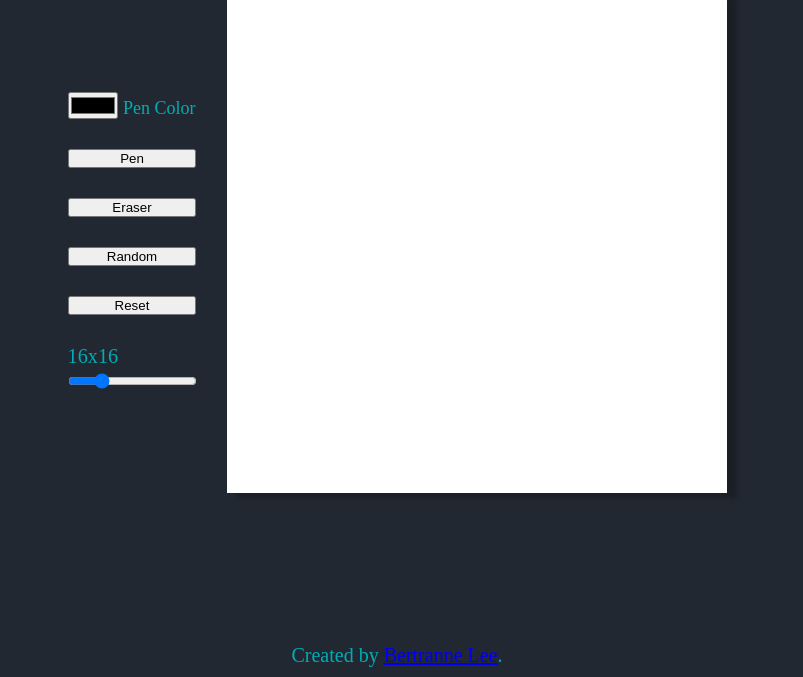
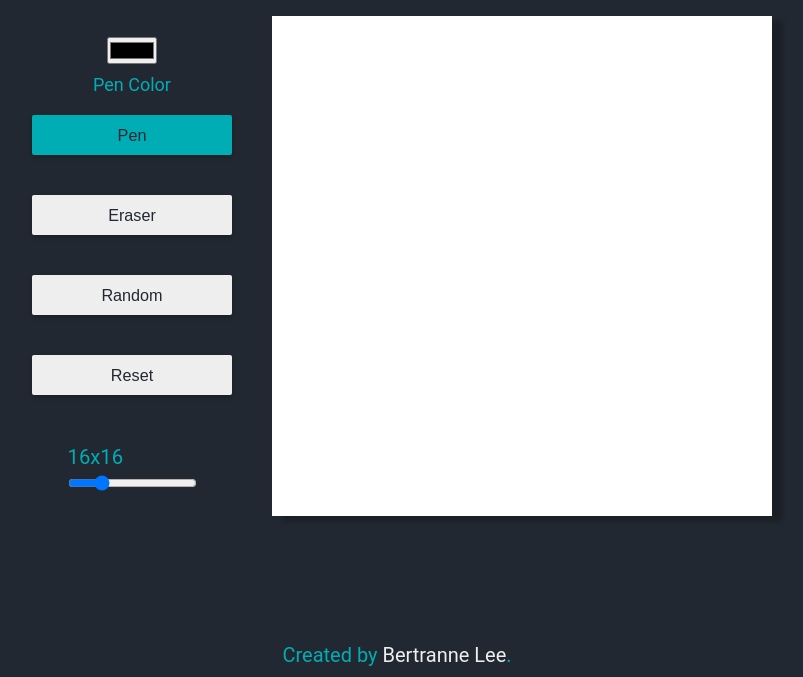
Before and after one commit to bertrainn/Etch-A-Sketch, a plain HTML site: page index.html in a window 1280 px wide. Shown: the part 123-800 px from the top of the page, without its empty margins (243-1046 px from the left). Drawn offline with Linux system fonts and the light colour scheme.

Commit message:
updated main, index and style

```diff
--- a/index.html
+++ b/index.html
@@ -11,13 +11,13 @@
     <header class="title">
       <h1 class="title_text">Etch A Sketch</h1>
     </header>
-    <div class="flex-container">
+    <main class="flex-container">
       <div class="control_containers">
         <div class="button_container">
           <div class="color_picker">
             <input type="color" id="color_input" value="#000000"> <span>Pen Color</span>
           </div>
-          <button id="pen_btn">Pen</button>
+          <button class="active" id="pen_btn">Pen</button>
           <button id="eraser_btn">Eraser</button>
           <button id="random_btn">Random</button>
           <button id="reset_btn">Reset</button>
@@ -28,7 +28,7 @@
         </div>
       </div>
       <div class="canvas" id="canvas"></div>
-    </div>
+    </main>
     <footer class="contact_info">
         <p>Created by <a href="https://github.com/bertrainn">Bertranne Lee</a>.</p>
     </footer>
--- a/main.js
+++ b/main.js
@@ -8,6 +8,7 @@ function change_Pen_Color(new_Color) {
 
 function change_Mode(new_Mode) {
   current_Mode = new_Mode;
+  active_button(new_Mode);
 }
 
 function change_size(new_Size) {
@@ -28,9 +29,9 @@ let mouseDown = false;
 document.body.onpointerdown = () => (mouseDown = true);
 document.body.onpointerup = () => (mouseDown = false);
 
-pen_input.onclick = () => change_Mode('color');
-eraser_input.onclick = () => change_Mode('eraser');
-random_input.onclick = () => change_Mode('random');
+pen_input.onclick = () => change_Mode("pen_btn");
+eraser_input.onclick = () => change_Mode("eraser_btn");
+random_input.onclick = () => change_Mode("random_btn");
 
 slider_input.onmousemove = (e) => change_Size_Text(e.target.value);
 slider_input.onchange = (e) => change_Canvas_size(e.target.value);
@@ -73,16 +74,24 @@ function clear_Canvas() {
 
 function draw(e) {
   if (e.type === "pointerover" && !mouseDown) return;
-  if (current_Mode === "random") {
+  if (current_Mode === "random_btn") {
     const randomR = Math.floor(Math.random() * 256);
     const randomG = Math.floor(Math.random() * 256);
     const randomB = Math.floor(Math.random() * 256);
     e.target.style.backgroundColor = `rgb(${randomR}, ${randomG}, ${randomB})`;
-  } else if (current_Mode === "color") {
+  } else if (current_Mode === "pen_btn") {
     e.target.style.backgroundColor = current_Pen_Color;
-  } else if (current_Mode === "eraser") {
+  } else if (current_Mode === "eraser_btn") {
     e.target.style.backgroundColor = "#FFFFFF";
   }
+}
+
+function active_button(new_Mode) {
+  let current_active = document.getElementsByClassName("active")[0];
+  current_active.classList.toggle("active");
+
+  let new_active = document.getElementById(`${new_Mode}`);
+  new_active.classList.toggle("active");
 }
 
 window.onload = () => {
--- a/style.css
+++ b/style.css
@@ -12,6 +12,7 @@
 
 html {
     font-size: 1.125rem;
+    font-family: Roboto, "Helvetica Neue";
 }
 
 body {
@@ -25,11 +26,12 @@ body {
     justify-content: flex-end;
     flex-direction: column-reverse;
     gap: 20px;
+    margin: 0 auto;
 }
 
 .title_text {
     text-align: center;
-    font-size: 2rem;
+    font-size: clamp(40px, 5vw, 65px);
     padding: 0.5em 0 0.5em;
 }
 
@@ -52,7 +54,6 @@ body {
 .button_container {
     display: flex;
     flex-direction: column;
-    gap: 30px;
 }
 
 .slider_text {
@@ -60,8 +61,15 @@ body {
     margin-bottom: 5px;
 }
 
+.color_picker {
+    display: flex;
+    align-items: center;
+    justify-content: center;
+    flex-direction: column;
+    gap: 10px;
+}
+
 footer {
-    position: absolute;
     bottom: 0;
     left: 0;
     display: flex;
@@ -73,16 +81,56 @@ footer {
     font-size: 20px;
 }
 
+button {
+    display: inline-block;
+    position: relative;
+    width: 120px;
+    height: 32px;
+    line-height: 32px;
+    border-radius: 2px;
+    font-size: 0.9em;
+    background-color: var(--main_white);
+    color: var(--main_back);
+    margin: 20px 10px;
+    transition: 0.2s;
+    transition-delay: 0.2s;
+    box-shadow: 0 2px 5px 0 rgba(0, 0, 0, 0.26);
+    border: none;
+}
+
+.active, #reset_btn:active{
+    background-color: var(--main_accent);
+    transition-delay: 0s;
+}
+
+a {
+    color: var(--main_white);
+    text-decoration: none;
+}
+
+a:hover, a:focus {
+    padding: .25em 0;
+    color: var(--main_back);
+    background-color: var(--main_accent);
+}
+
 @media (min-width: 768px) {
     .flex-container {
         flex-direction: row;
         justify-content: center;
         gap: 30px
     }
-    .title_text {
-        font-size: 3rem;
-    }
+
     .canvas {
         width: 500px;
     }
+
+    button {
+        width: 200px;
+        height: 40px;
+    }
+
+    footer {
+        position: absolute;
+    }
 }
```
